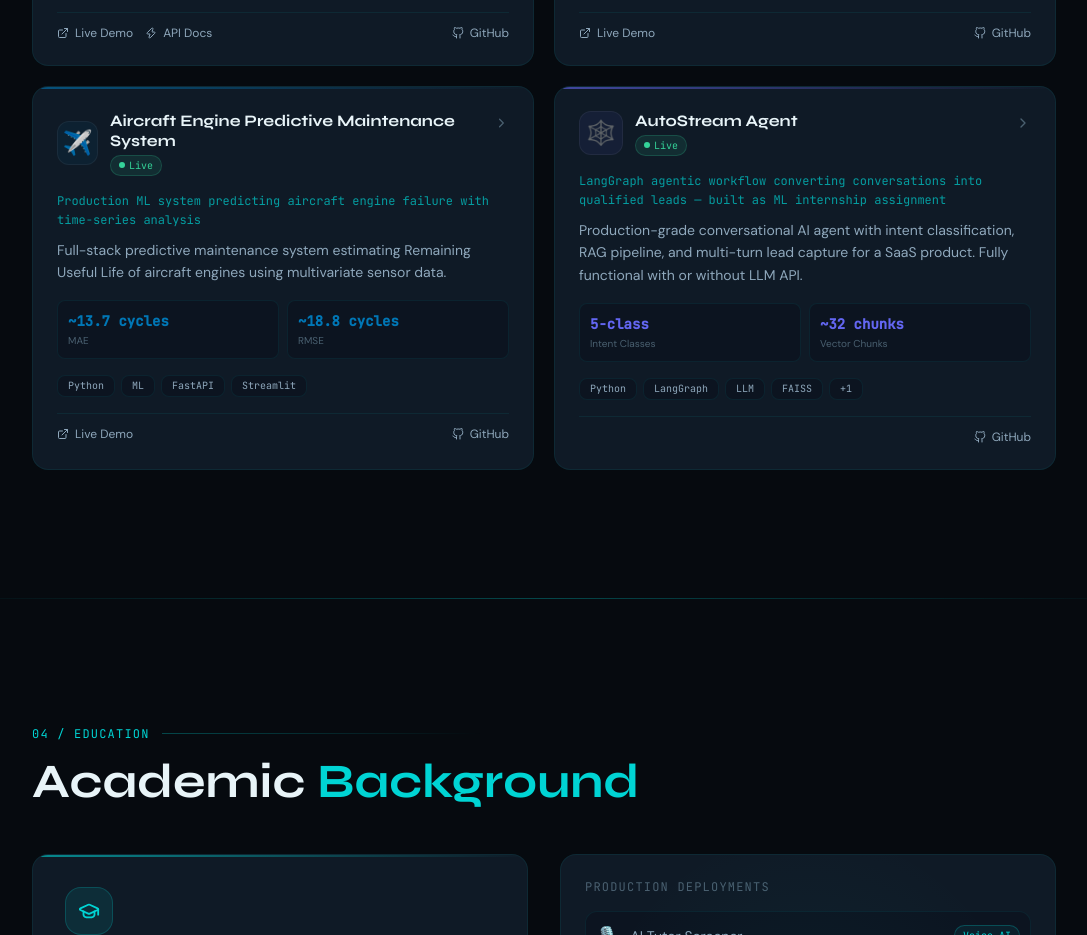
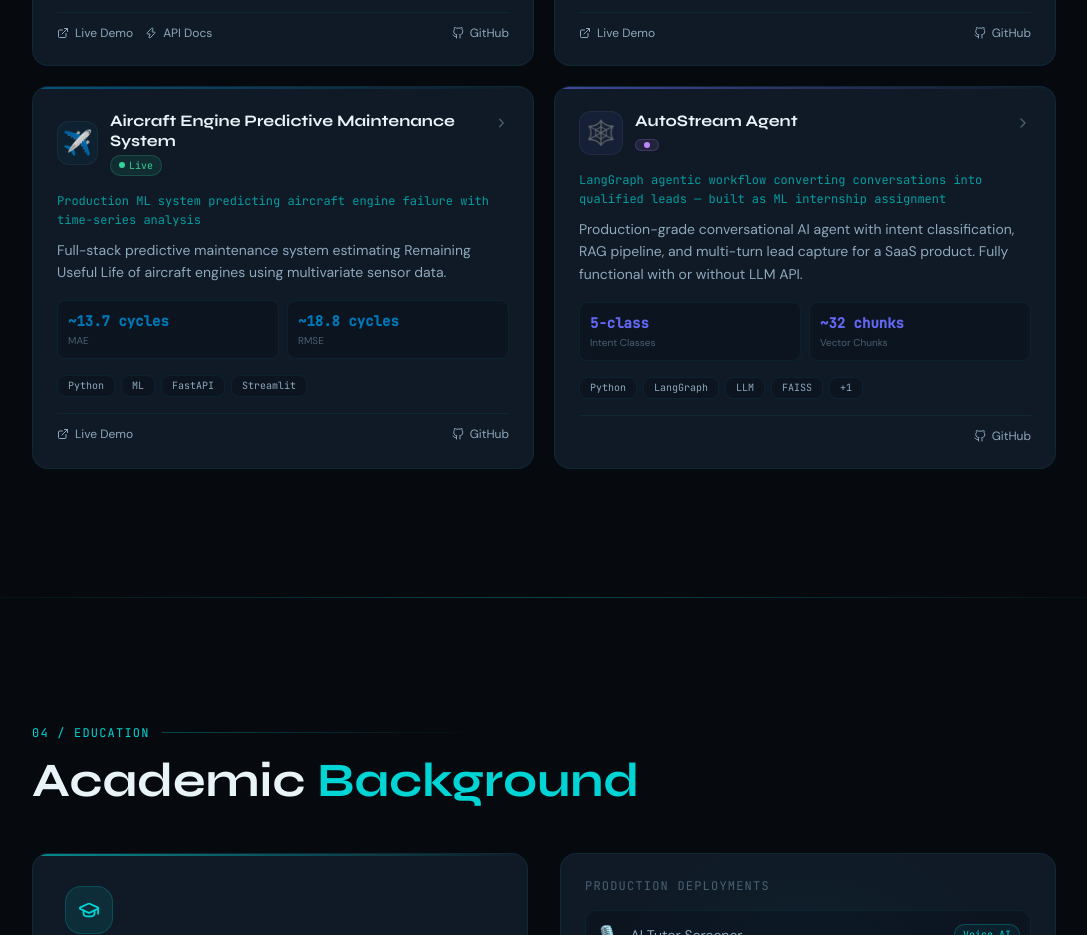
Before and after one commit to raj-singh1802/raj-portfolio, a React (Vite) app: page / in a window 1280 px wide. Shown: the part 3260-4195 px from the top of the page, without its empty margins (96-1183 px from the left). Built offline with nearby package versions, Linux system fonts and the light colour scheme.

Commit message:
Updated portfolio.js

```diff
--- a/src/data/portfolio.js
+++ b/src/data/portfolio.js
@@ -163,7 +163,7 @@ export const projects = [
     },
     color: "#6366f1",
     icon: "🕸️",
-    status: "Live",
+    // status: "Live",
   },
 ];
 
```
